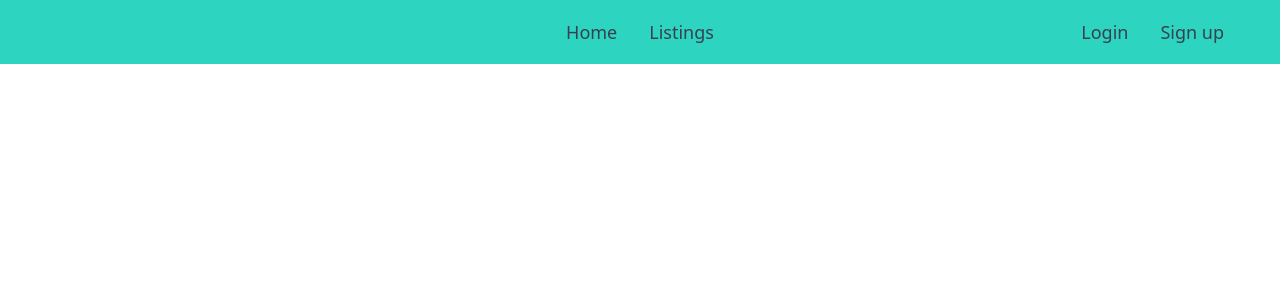
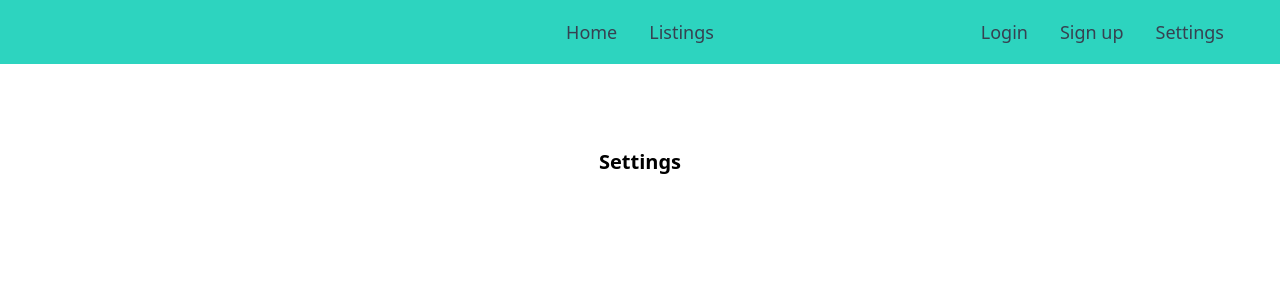
Before and after one commit to jackhernandez23/subletmatcher, a React (Vite) app in the folder frontend/: page /settings in a window 1280 px wide. Shown: the top 300 px of the page. Built offline with nearby package versions, Linux system fonts and the light colour scheme.

Commit message:
HTTP request for signup, started settings page

```diff
--- a/frontend/src/App.jsx
+++ b/frontend/src/App.jsx
@@ -11,6 +11,7 @@ import Profile from "./pages/profile.jsx";
 import SignUp from "./pages/signup.jsx";
 import LogIn from "./pages/login.jsx";
 import Addlease from "./pages/addlease.jsx";
+import Settings from "./pages/settings.jsx";
 
 function App() {
     return (
@@ -23,6 +24,7 @@ function App() {
                 <Route path="/signup" element={<SignUp />} />
                 <Route path="/login" element={<LogIn />} />
                 <Route path="/addlease" element={<Addlease />} />
+                <Route path="/settings" element={<Settings />} />
             </Routes>
         </Router>
     );
--- a/frontend/src/components/Navbar/index.jsx
+++ b/frontend/src/components/Navbar/index.jsx
@@ -44,6 +44,9 @@ const Navbar = () => {
                             <Link className="text-gray-700 flex items-center px-4 h-full cursor-pointer text-lg" to="/signup">
                                 Sign up
                             </Link>
+                            <Link className="text-gray-700 flex items-center px-4 h-full cursor-pointer text-lg" to="/settings">
+                                Settings
+                            </Link>
                         </div>
                     )}
             </nav>
--- /dev/null
+++ b/frontend/src/pages/settings.jsx
@@ -0,0 +1,15 @@
+import React, {useState} from "react";
+import {useNavigate} from "react-router-dom";
+
+const Settings = () => {
+    return (
+        <div className="flex flex-col justify-center p-10">
+            <div className="flex justify-center items-center py-11">
+                <h1 className="text-xl font-bold">Settings
+                </h1>
+            </div>
+        </div>
+    );
+};
+
+export default Settings;
--- a/frontend/src/pages/signup.jsx
+++ b/frontend/src/pages/signup.jsx
@@ -69,6 +69,30 @@ const Signup = () => {
                 Cookies.set('email', email);
                 console.log("redirecting...")
                 window.location.href = '/profile';
+
+                        // make HTTP request to send data to backend
+        try {
+            const response = await fetch('http://127.0.0.1:5000/signup', {
+              method: 'POST',
+              headers: {
+                'Content-Type': 'signup/json'
+              },
+              body: JSON.stringify(email)
+            });
+
+            // handle the response
+            if (response.ok) {
+              const result = await response.json();
+              console.log('Success:', result);
+              window.location.href = '/';
+            } else {
+              console.error('Error:', response.statusText);
+              alert("An error occured while signing up")
+            }
+          } catch (error) {
+            console.error('Network error:', error);
+            alert("An error occured while signing up")
+          }
             }
     };
 
```
